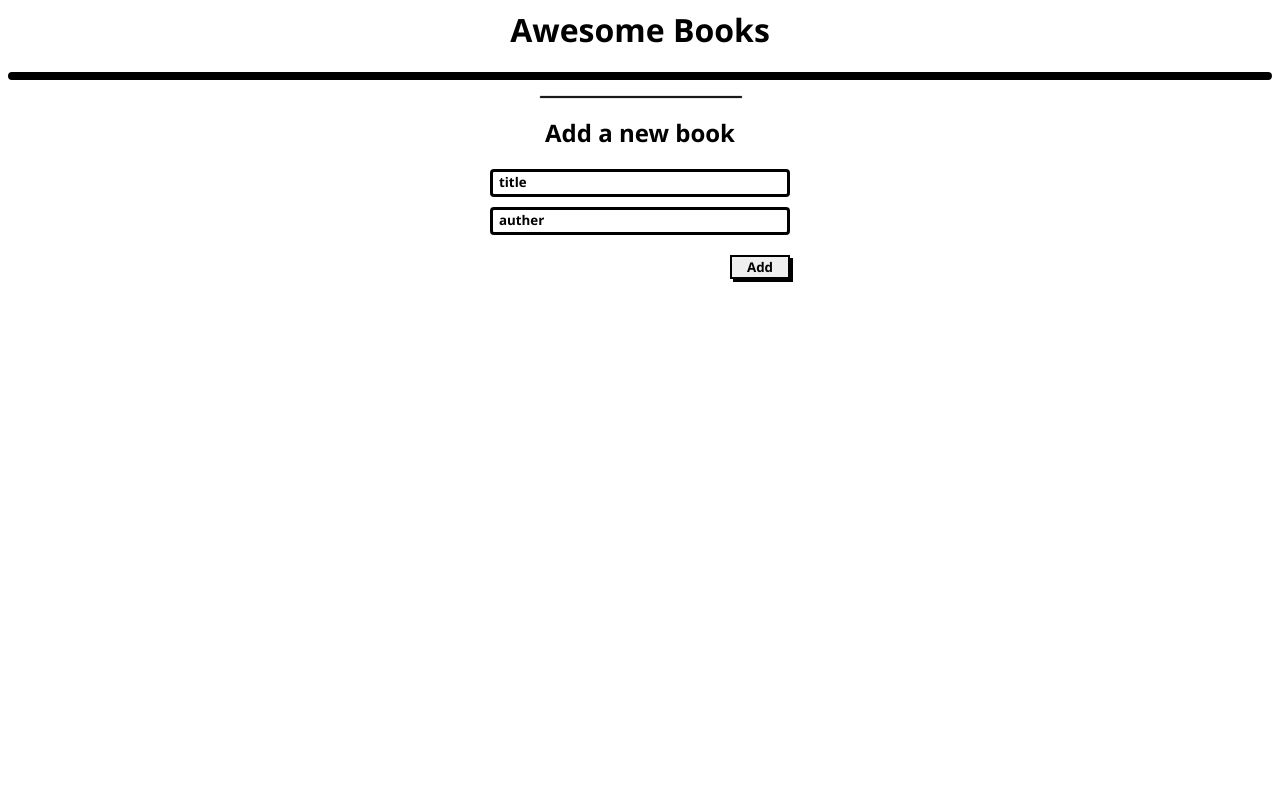
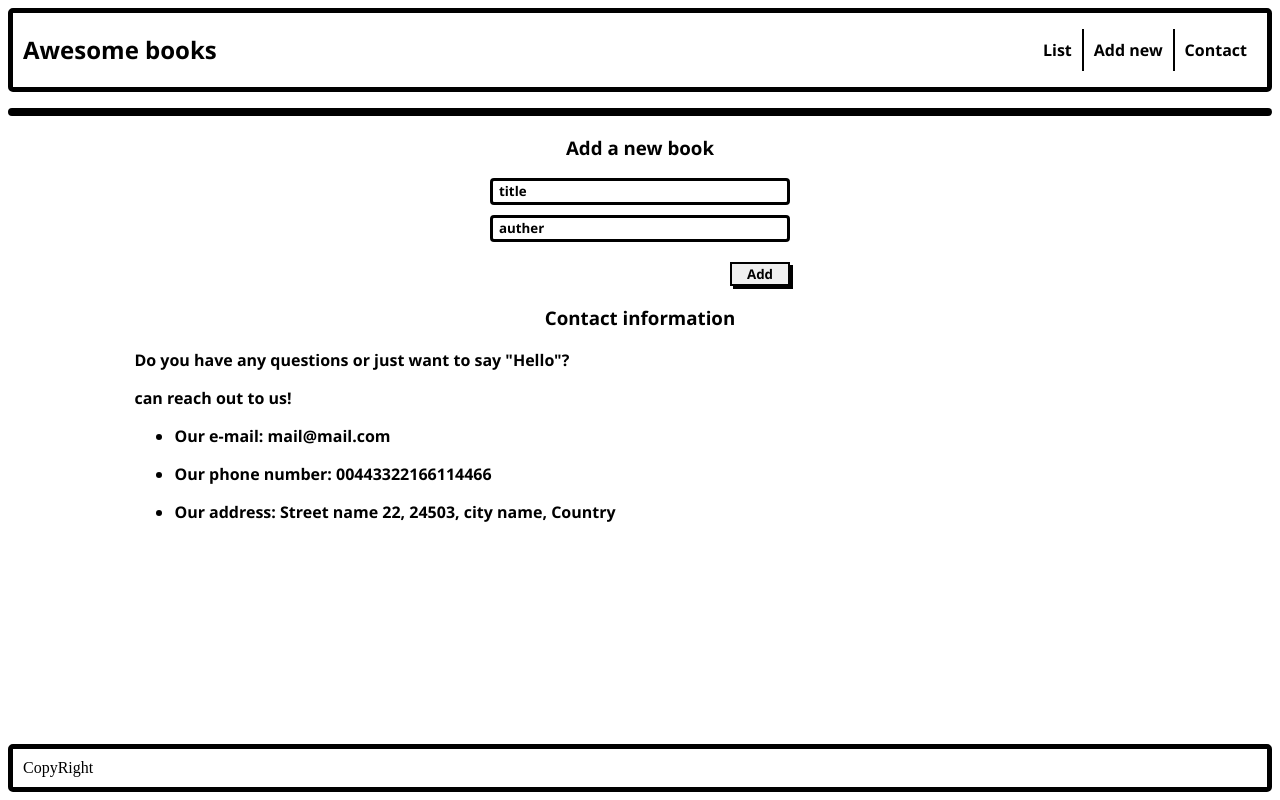
Before and after one commit to glitcher255/Awesome-books, a website: page index.html in a window 1280 px wide. Drawn offline with Linux system fonts and the light colour scheme.

Commit message:
Styling added

```diff
--- a/index.html
+++ b/index.html
@@ -7,17 +7,23 @@
     <link rel="stylesheet" href="./styles.css">
 </head>
 <body>
+  <nav class="nav">
+    <h2 class="title">Awesome books</h2>
+    <ul class="nav_buttons_container">
+      <li class="nav_buttons books add-new contact">List</li>
+      <li class="nav_buttons add-new books contact">Add new</li>
+      <li class="nav_buttons contact books add-new">Contact</li>
+    </ul>
+  </nav>
   <header>
-      <h1 class="title">Awesome Books</h1>
   </header>
 
   <main>
     <section id="books">
       <ul id="books_list" class="books_list"></ul>
     </section>
-    <hr class="divider"/>
     <section id="add-new">
-      <h2 class="input_title">Add a new book</h2>
+      <h3 class="input_title">Add a new book</h3>
       <form method="post" id="form">
         <input class="input_fields" id="title_input" placeholder="title"></input>
         <input class="input_fields" id="auther_input" placeholder="auther"></input>
@@ -25,8 +31,24 @@
         <button type="submit" class="add-btn del_button">Add</button>
       </form>
     </section>
+
+    <section id="contact">
+      <h3 class="input_title">Contact information</h3>
+      <p>Do you have any questions or just want to say "Hello"?</p>
+      <p>can reach out to us!</p>
+      <ul>
+        <li><p>Our e-mail: mail@mail.com</p></li>
+        <li><p>Our phone number: 00443322166114466</p></li>
+        <li><p>Our address: Street name 22, 24503, city name, Country</p></li>
+      </ul>
+    </section>
   </main>
 
+  <footer class="footer nav">
+    CopyRight
+  </footer>
   <script src="./script.js"></script>
+
 </body>
+
 </html>
--- a/script.js
+++ b/script.js
@@ -64,4 +64,20 @@ document.getElementById('form').addEventListener('submit', (e) => {
 window.addEventListener('load', () => {
   awesomeBooks.loadLocalStorageData();
   awesomeBooks.renderBooks();
+  const nav_buttons = document.getElementsByClassName("nav_buttons")[1]
+  for (let x = 2; x < nav_buttons.classList.length; x++) {
+    document.getElementById(nav_buttons.classList[x]).style.display = "none"
+    }
 });
+
+for (let x = 0; x < document.getElementsByClassName("nav_buttons").length; x++) {
+document.getElementsByClassName("nav_buttons")[x].addEventListener('click', handler)
+}
+
+function handler() {
+  for (let x = 2; x < this.classList.length; x++) {
+  document.getElementById(this.classList[x]).style.display = "none"
+  }
+  console.log(this.classList[1])
+  document.getElementById(this.classList[1]).style.display = null
+}
--- a/styles.css
+++ b/styles.css
@@ -1,5 +1,4 @@
 * {
-  font-family: 'Times New Roman', Times, serif;
   box-sizing: border-box;
 }
 
@@ -80,3 +79,48 @@
   box-shadow: 1px 1px 1px 1px;
   border-width: 0;
 }
+
+.nav {
+  border: solid;
+  border-width: 5px;
+  border-radius: 5px;
+  display: flex;
+  flex-direction: row;
+  justify-content: space-between;
+  padding: 0 10px;
+}
+
+.nav_buttons_container {
+  display: flex;
+  flex-direction: row;
+  list-style: none;
+  align-items: center;
+  font-family: 'Segoe UI', Tahoma, Geneva, Verdana, sans-serif;
+  font-weight: 600;
+}
+
+.nav_buttons {
+  border-right: solid 2px;
+  padding: 10px;
+}
+
+.nav_buttons:last-child {
+  border: none;
+}
+
+.footer {
+  padding: 10px;
+  position: fixed;
+  bottom: 0;
+  left: 0;
+  right: 0;
+  box-sizing: border-box;
+  margin: 8px;
+}
+
+#contact {
+  font-family: 'Segoe UI', Tahoma, Geneva, Verdana, sans-serif;
+  font-weight: 600;
+  width: 80%;
+  margin: auto;
+}
```
